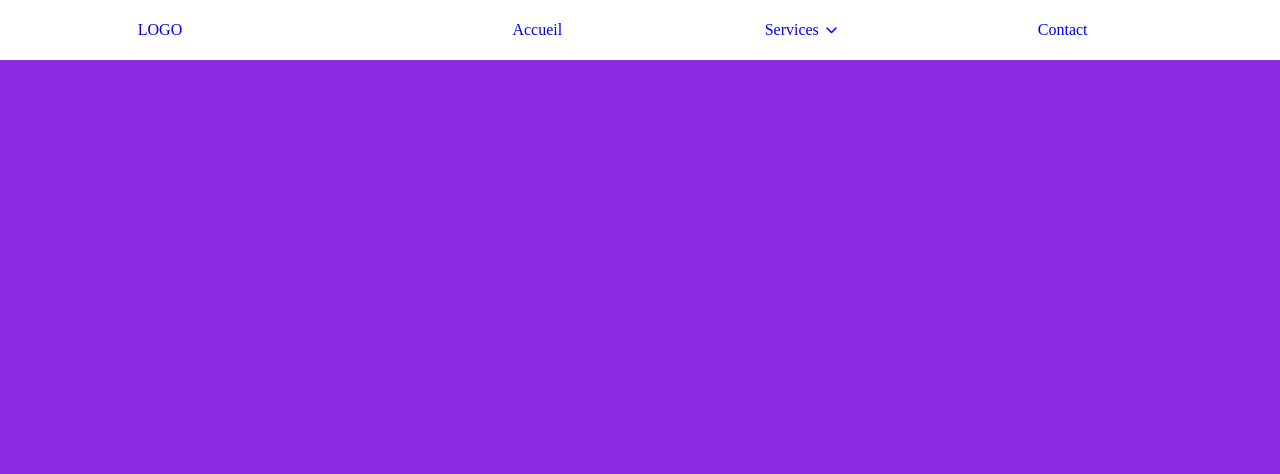
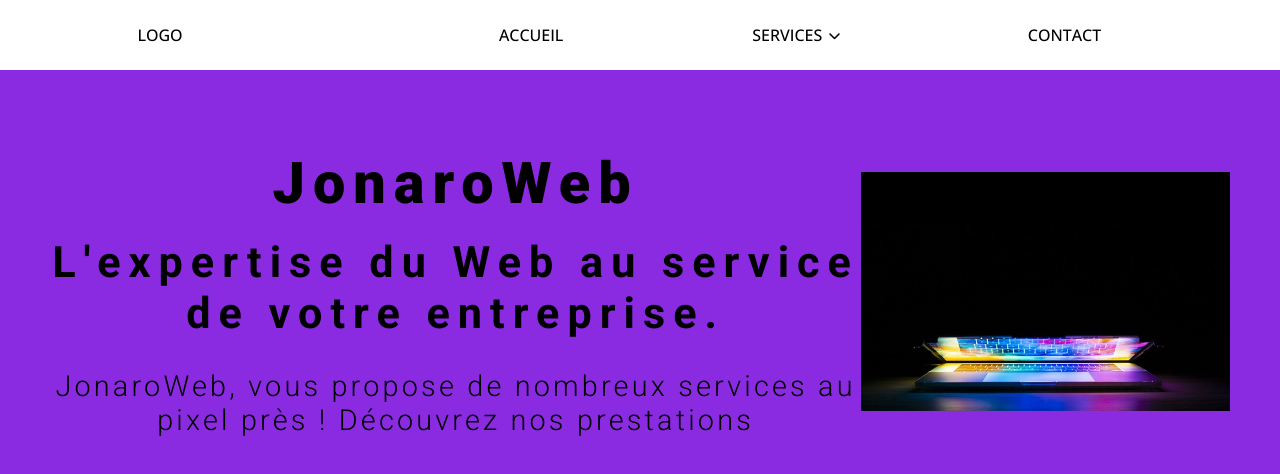
Before and after one commit to jonaroweb/jonaroweb, a plain HTML site: page index.html in a window 1280 px wide. Shown: the top 474 px of the page. Drawn offline with nearby package versions, Linux system fonts and the light colour scheme.

Commit message:
jonaroweb b1

```diff
--- a/index.html
+++ b/index.html
@@ -8,7 +8,8 @@
         <link rel="stylesheet" href="./style/responsive.css" />
     </head>
     <body>
-        <nav id="navBar">
+        <!-- ***************NAVBAR**************** -->
+        <nav class="navBar">
             <div id="logo">
                 <a href="#">LOGO</a>
             </div>
@@ -41,9 +42,9 @@
             <ul id="ulHamBtn">
                 <li>
                     <div class="hambBtn">
-                        <span class="hambSpan"></span>
-                        <span class="hambSpan"></span>
-                        <span class="hambSpan"></span>
+                        <span class="hambSpan1"></span>
+                        <span class="hambSpan2"></span>
+                        <span class="hambSpan3"></span>
                     </div>
                 </li>
             </ul>
@@ -54,7 +55,7 @@
                     <li>
                         <a id="collapseMenuServices" href="#"
                             >Services
-                            <span class="drpIcon"><i class="fa-solid fa-chevron-right fa-rotate-90 fa-xs"></i></span
+                            <span class="drpIcon2"><i class="fa-solid fa-chevron-right fa-rotate-90 fa-xs"></i></span
                         ></a>
                         <ul class="collapseMenuDrpdown">
                             <li><a href="#">serv1</a></li>
@@ -68,6 +69,21 @@
                 </ul>
             </div>
         </nav>
+        <!-- *******************MAIN******************* -->
+        <main>
+            <div id="descri">
+                <div class="descriText">
+                    <h1 class="descriTextH1">JonaroWeb</h1>
+                    <h2 class="descriTextH2">L'expertise du Web au service de votre entreprise.</h2>
+                    <p class="descriTextP">
+                        JonaroWeb, vous propose de nombreux services au pixel près ! Découvrez nos prestations
+                    </p>
+                </div>
+                <div class="descriImg">
+                    <img src="./assets/images/keyboard-5017973_640.jpg" alt="pc portable ouvert" />
+                </div>
+            </div>
+        </main>
         <script src="https://kit.fontawesome.com/1cfb220d46.js" crossorigin="anonymous"></script>
         <script src="./js/index.js"></script>
     </body>
--- a/js/index.js
+++ b/js/index.js
@@ -2,12 +2,18 @@ const navBarEffect = () => {
     let lastScroll;
     const navMenuDropdown = document.querySelector(".navMenuDropdown");
     const drpIcon = document.querySelector(".drpIcon");
+    const drpIcon2 = document.querySelector(".drpIcon2");
     const onBarAccueil = document.querySelector(".onBarAccueil");
     const onBarServices = document.querySelector(".onBarServices");
     const onBarContact = document.querySelector(".onBarContact");
     const collapseMenuDrpdown = document.querySelector(".collapseMenuDrpdown");
     const collapseMenu = document.querySelector(".collapseMenu");
     const hambBtn = document.querySelector(".hambBtn");
+    const main = document.querySelector("main");
+    const hambSpan1 = document.querySelector(".hambSpan1");
+    const hambSpan2 = document.querySelector(".hambSpan2");
+    const hambSpan3 = document.querySelector(".hambSpan3");
+    const navBar = document.querySelector(".navBar");
 
     services.addEventListener("click", () => {
         navMenuDropdown.classList.toggle("navMenuDropdownShow");
@@ -48,16 +54,39 @@ const navBarEffect = () => {
     window.addEventListener("scroll", () => {
         if (lastScroll < window.scrollY) {
             navBar.style.top = "-90px";
+            navBar.style.transition = "0.4s";
         } else {
             navBar.style.top = 0;
+            navBar.style.transition = "0.4s";
         }
         lastScroll = window.scrollY;
     });
     collapseMenuServices.addEventListener("click", () => {
         collapseMenuDrpdown.classList.toggle("collapseMenuDrpdownShow");
+        drpIcon2.classList.toggle("drpIconShow");
     });
     hambBtn.addEventListener("click", () => {
         collapseMenu.classList.toggle("collapseMenuOn");
+        hambSpan1.classList.toggle("hambSpan1On");
+        hambSpan2.classList.toggle("hambSpan2On");
+        hambSpan3.classList.toggle("hambSpan3On");
+    });
+    main.addEventListener("click", () => {
+        collapseMenu.classList.remove("collapseMenuOn");
+        hambSpan2.classList.remove("hambSpan2On");
+        hambSpan3.classList.remove("hambSpan3On");
+        hambSpan1.classList.remove("hambSpan1On");
+    });
+    window.addEventListener("load", () => {
+        navBar.style.left = 0;
     });
 };
 navBarEffect();
+const descriTextH1 = document.querySelector(".descriTextH1");
+const descriTextH2 = document.querySelector(".descriTextH2");
+const descriTextP = document.querySelector(".descriTextP");
+window.addEventListener("load", () => {
+    descriTextH1.style.transform = "none";
+    descriTextH2.style.transform = "none";
+    descriTextP.classList.add("descriTextPShow");
+});
--- a/style/style.css
+++ b/style/style.css
@@ -1,24 +1,41 @@
+/* ***************GENERAL**************** */
+@import url('https://fonts.googleapis.com/css2?family=Open+Sans:ital,wght@0,300;0,400;0,500;0,600;0,700;0,800;1,300;1,400;1,500;1,600;1,700;1,800&family=Roboto:ital,wght@0,100;0,300;0,400;0,500;0,700;0,900;1,100;1,300;1,400;1,500;1,700;1,900&display=swap');
+/* font-family: 'Open Sans', sans-serif;
+font-family: 'Roboto', sans-serif; */
 *{
     margin: 0;
     padding: 0;
     text-decoration: none;
     list-style-type: none ;
 }
+
 body{
-    height: 300vh;
     background-color: blueviolet;
 }
-#navBar{
+main{
+    height: 300vh;
+}
+img{
+    max-width: 100%;
+}
+/* ***************NAVBAR**************** */
+.navBar{
+    left: 1700px;
+    text-transform: uppercase;
+    font-family: 'Open Sans', sans-serif;
+    font-size: 1.0rem;
+    font-weight: 500;
     position: fixed;
     width: 100%;
-    transition: all ease-in-out 0.3s;
-}
-nav{
+    transition: all ease-in-out 2s;
     display: grid;
     grid-template-columns: 25% 75%;
     align-items: center;
-    min-height: 60px;
+    min-height: 70px;
     background-color: white;
+}
+.navBar a{
+    color: black;
 }
 nav ul li{
     position: relative;
@@ -58,7 +75,7 @@ nav ul li{
 .navMenuDropdown li{
     padding: 10%;
 }
-.drpIcon{
+.drpIcon, .drpIcon2{
     display: inline-block;
     transition: all 0.5s ease-in-out;
     margin-left: 5px;
@@ -101,17 +118,36 @@ nav ul li{
 .hambBtn:hover{
     cursor: pointer;
 }
-.hambSpan{
+.hambSpan1,.hambSpan2,.hambSpan3{
     display: block;
     background: linear-gradient(to right, blueviolet,rgb(235, 12, 186));
     height: 4px;
     width: 100%;
     border-radius: 20px;
     margin: 5px 0;
+    transition: all 0.5s ease-in-out;
+
 }
-.hambMenu{
-    display: block;
-}
+ .hambSpan3On{
+    transform: rotate(140deg);
+    position: absolute;
+    top: 5px;
+    width: 70%;
+    transition: all 0.5s ease-in-out;
+
+ }
+ .hambSpan1On{
+    transform: rotate(-140deg);
+    position: absolute;
+    top: 5px;
+    width: 70%;
+    transition: all 0.5s ease-in-out;
+ }
+ .hambSpan2On{
+    display: none;
+    transition: all 0.5s ease-in-out;
+ }
+
 .collapseMenuDrpdown{
     display: none;
 }
@@ -126,7 +162,6 @@ nav ul li{
     top: 60px;
     right: -850px;
     transition: 0.5s ease-in-out;
-
 }
 .collapseMenuOn{
     position: absolute;
@@ -148,6 +183,45 @@ nav ul li{
     width: 90%;
     border-radius: 20px;
     margin: 0 auto;
-
+}
+.descriText{
+    font-family: 'Roboto', sans-serif;
+    text-align: center;
+    font-size: 1.8rem;
+    letter-spacing: 0.5rem;
+}
+.descriTextH1{
+   transform: translateX(-600px);
+    font-weight: 800;
+    margin-bottom: 20px;
+    transition: all 1s ease-in-out;
+}
+.descriTextH2{
+    font-weight: 600;
+    margin-bottom: 30px;
+    transform: translateX(-800px);
+    transition: all 2s ease-in-out;
+}
+.descriTextP{
+    opacity:0;
+    font-weight: 300;
+    letter-spacing: 0.2rem;
+    transform: translateY(200px);
+    transition: all 2s ease-in-out;
+}
+.descriTextPShow{
+    opacity:1;
+    font-weight: 300;
+    letter-spacing: 0.2rem;
+    transform: none;
+    transition: all 3s ease-in-out;
+}
+#descri{
+    display: flex;
+    padding-top: 150px;
+    align-items: center;
+    justify-items: center;
+    justify-content: center;
+    margin: 0 50px;
 
 }
```
Also changed, not shown: assets/images/keyboard-5017973_640.jpg (added), assets/images/laptop-2838921_640.jpg (added), assets/images/structure-620304_640.jpg (added), assets/images/web-1045994_640.jpg (added).
